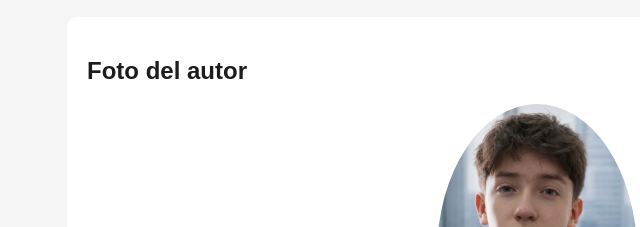
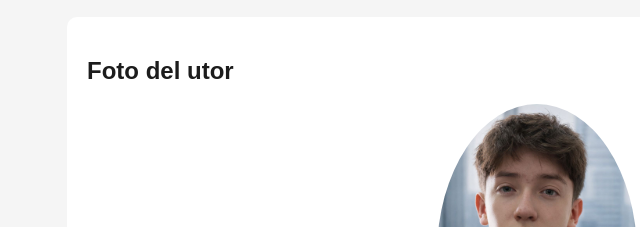
Before and after one commit to matiasmaldonadorincon-ctrl/tecnolog-a-, a plain HTML site: page index.html in a window 1280 px wide. Shown: the part 1136-1363 px from the top of the page, 103-743 px from the left. Drawn offline with Linux system fonts and the light colour scheme.

Commit message:
Update index.html

```diff
--- a/index.html
+++ b/index.html
@@ -135,7 +135,7 @@
 </section>
 
 <section>
-    <h2>Foto del autor</h2>
+    <h2>Foto del utor</h2>
     <img src="foto.jpeg" style="width:200px; border-radius:50%; display:block; margin:auto;">
 </section>
 <footer>
```
